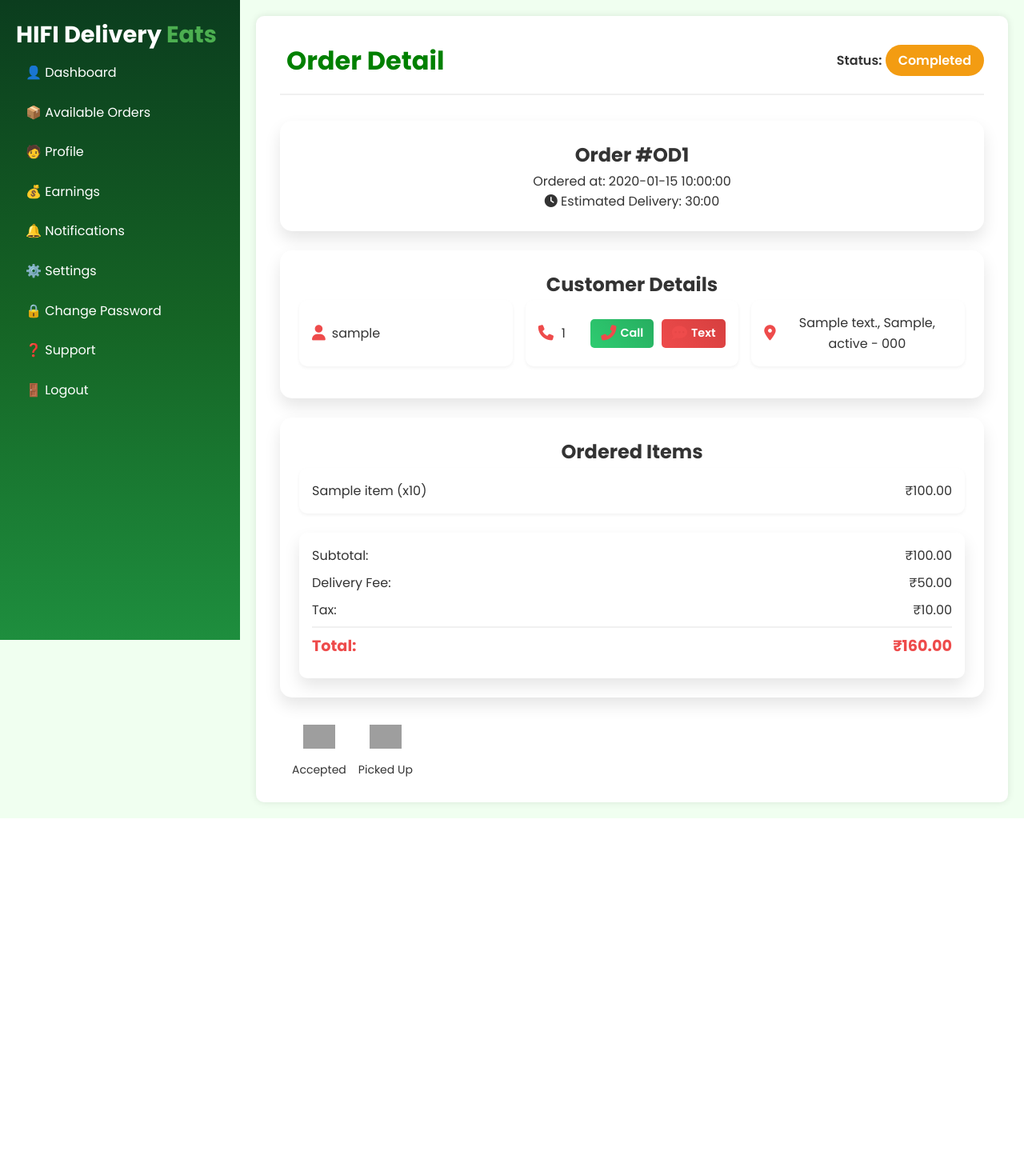
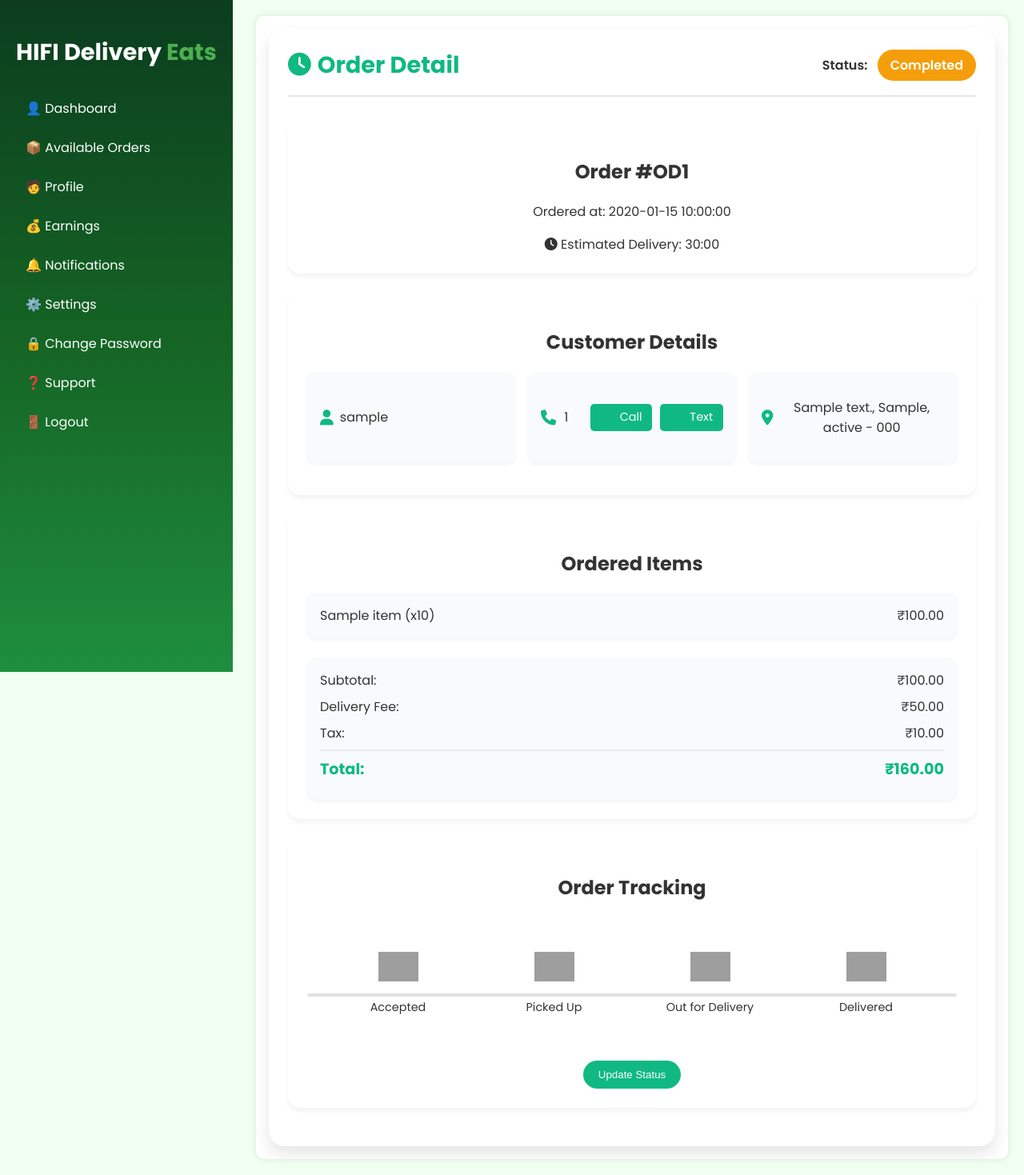
Before and after one commit to Honey22205/Hifi, a Flask app: page /delivery-partner/order-tracking/1 in a window 1280 px wide. Shown: the whole page at 80% size. Before the commit the page ends 1023 px from the top, so only its background shows below. Run offline with Flask 3, Linux system fonts and the light colour scheme; a user stored in the database is signed in; tables that the repository leaves empty hold one stand-in row (values such as "Sample post"); some libraries are stand-ins or nearby versions; grey boxes are pictures that could not be loaded.

Commit message:
Refactor delivery agent routes and update order tracking functionality

```diff
--- a/routes.py
+++ b/routes.py
@@ -726,7 +726,7 @@ def delivery_agent_routes(app, db):
         if not order:
             return "Order not found", 404
 
-        return render_template("delivery_agent/order_detail.html", user=current_user, order=order)
+        return render_template("delivery_agent/track_order.html", user=current_user, order=order)
 
 
 
@@ -772,18 +772,33 @@ def delivery_agent_routes(app, db):
         order = Order.query.get_or_404(order_id)
 
         valid_statuses = ["Accepted", "Picked Up", "Out for Delivery", "Delivered"]
-        new_status = request.form.get('delivery_status')
+        data = request.get_json() or {}
+        new_status = data.get('status')
 
-        if new_status in valid_statuses:
-            order.delivery_status = new_status
-            if new_status == "Delivered":
-                order.status = "Delivered"
-                order.delivered_at = func.now()
-            db.session.commit()
-        else:
-            return "Invalid status update", 400
+        if new_status not in valid_statuses:
+            return jsonify({"error": "Invalid status update"}), 400
 
-        return redirect(url_for('delivery_partner_order_detail', order_id=order_id))
+        order.delivery_status = new_status
+        if new_status == "Delivered":
+            order.status = "Delivered"
+            order.delivered_at = func.now()
+
+        db.session.commit()
+
+        # Optionally, include earnings details if needed.
+        response_data = {
+            "order_id": order.id,
+            "delivery_status": order.delivery_status
+        }
+        if new_status == "Delivered" and hasattr(order, "earnings"):
+            response_data["earnings"] = {
+                "base_pay": order.earnings.base_pay,
+                "bonus": order.earnings.bonus,
+                "trips_count": order.earnings.trips_count,
+                "total": order.earnings.total
+            }
+
+        return jsonify(response_data), 200
 
 
 
--- a/static/css/delivery_agent/index.css
+++ b/static/css/delivery_agent/index.css
@@ -10,7 +10,7 @@ body {
     position: fixed;
     top: 0;
     left: 0;
-    width: 300px;  /* Increased width so title displays properly */
+    width: auto;  /* Increased width so title displays properly */
     height: 100vh;
     background: linear-gradient(180deg, #0b3d1e, #156425, #1e8e3e);
     padding: 20px;
--- a/static/css/delivery_agent/track_order.css
+++ b/static/css/delivery_agent/track_order.css
@@ -1,23 +1,47 @@
+ /*-------------------------------------------
+  Global & Layout
+-------------------------------------------*/
 :root {
-    --primary-color: #ee4b4b;
-    --primary-dark: #d63f3f;
+  --primary-color: #10b981;
+  --primary-dark: #059669;
   --secondary-color: #333333;
-    --success-color: #2ecc71;
-    --success-dark: #27ae60;
-    --warning-color: #f39c12;
-    --danger-color: #e74c3c;
-    --danger-dark: #c0392b;
+  --success-color: #10b981;
+  --success-dark: #059669;
+  --warning-color: #f59e0b;
+  --danger-color: #ef4444;
+  --danger-dark: #dc2626;
   --text-color: #333333;
   --bg-color: #f0fff0;
   --card-bg: #ffffff;
   --shadow: 0 10px 20px rgba(0, 0, 0, 0.1);
+  --border-color: #e5e7eb;
+  --muted-color: #6b7280;
 }
 
-  /* Wrap the page content so these styles do not affect the sidebar */
+/* Base Styles */
+body {
+  font-family: "Poppins", sans-serif;
+  background-color: var(--bg-color);
+  color: var(--text-color);
+  margin: 0;
+  padding: 0;
+}
+
+
+/* Main content area */
+.main-content {
+  flex: 1;
+  padding: 1rem;
+  overflow-x: auto;
+}
+
+/*-------------------------------------------
+Order Detail Container Styles
+-------------------------------------------*/
 .order-detail-container {
-    max-width: 900px;
-    margin: 2rem auto;
-    padding: 1rem;
+  max-width: 1100px;
+  margin: 0 auto;
+  padding: 1.5rem;
   background-color: var(--card-bg);
   border-radius: 20px;
   box-shadow: var(--shadow);
@@ -30,7 +54,7 @@
   align-items: center;
   margin-bottom: 2rem;
   padding-bottom: 1rem;
-    border-bottom: 2px solid #f0f0f0;
+  border-bottom: 2px solid var(--border-color);
 }
 .order-detail-container .logo {
   display: flex;
@@ -38,11 +62,13 @@
   gap: 0.5rem;
 }
 .order-detail-container .logo-icon {
-    font-size: 2.5rem;
+  font-size: 1.8rem;
+  color: var(--primary-color);
 }
 .order-detail-container h1 {
-    font-size: 2rem;
-    color: green;
+  font-size: 1.8rem;
+  color: var(--primary-color);
+  margin: 0;
 }
 
 /* Order Status */
@@ -51,25 +77,35 @@
 }
 .order-detail-container .status-label {
   font-weight: 600;
+  margin-right: 0.5rem;
 }
 .order-detail-container .status-value {
   padding: 0.5rem 1rem;
   border-radius: 20px;
   background-color: var(--warning-color);
-    color: white;
+  color: #fff;
   font-weight: 600;
+}
+.order-detail-container .status-value[data-status="Delivered"] {
+  background-color: var(--success-color);
+}
+.order-detail-container .status-value[data-status="Out for Delivery"] {
+  background-color: #3b82f6;
+}
+.order-detail-container .status-value[data-status="Picked Up"] {
+  background-color: var(--warning-color);
 }
 
 /* Card Styles */
 .order-detail-container .card {
-    background: white;
+  background: #fff;
   padding: 1.5rem;
   border-radius: 15px;
-    box-shadow: var(--shadow);
+  box-shadow: 0 4px 6px rgba(0, 0, 0, 0.05);
   margin-bottom: 1.5rem;
 }
 
-  /* Customer and Order Details */
+/* Info Grid (Customer & Order Details) */
 .order-detail-container .info-grid {
   display: grid;
   grid-template-columns: repeat(auto-fit, minmax(200px, 1fr));
@@ -80,7 +116,7 @@
   display: flex;
   align-items: center;
   gap: 0.5rem;
-    background-color: white;
+  background-color: #f9fafb;
   padding: 1rem;
   border-radius: 10px;
   box-shadow: 0 2px 4px rgba(0, 0, 0, 0.05);
@@ -90,26 +126,28 @@
   color: var(--primary-color);
 }
 
-  /* Order Items and Summary */
+/* Order Items & Summary */
 .order-detail-container .order-items ul {
   list-style-type: none;
+  padding: 0;
+  margin: 0 0 1.5rem 0;
 }
 .order-detail-container .order-items li {
   display: flex;
   justify-content: space-between;
   align-items: center;
   padding: 1rem;
-    background-color: white;
+  background-color: #f9fafb;
   border-radius: 10px;
   margin-bottom: 0.5rem;
   box-shadow: 0 2px 4px rgba(0, 0, 0, 0.05);
 }
 .order-detail-container .order-summary {
   margin-top: 1.5rem;
-    background-color: white;
+  background-color: #f9fafb;
   padding: 1rem;
   border-radius: 10px;
-    box-shadow: var(--shadow);
+  box-shadow: 0 2px 4px rgba(0, 0, 0, 0.05);
 }
 .order-detail-container .summary-item {
   display: flex;
@@ -120,7 +158,7 @@
   font-weight: 700;
   font-size: 1.2rem;
   color: var(--primary-color);
-    border-top: 2px solid #f0f0f0;
+  border-top: 2px solid var(--border-color);
   padding-top: 0.5rem;
   margin-top: 0.5rem;
 }
@@ -144,130 +182,106 @@
   display: flex;
   align-items: center;
   gap: 5px;
+  transition: all 0.3s ease;
 }
 .order-detail-container .btn-call {
-    background: linear-gradient(45deg, var(--success-color), var(--success-dark));
-    color: white;
+  background: var(--success-color);
+  color: #fff;
 }
 .order-detail-container .btn-call:hover {
-    background: linear-gradient(45deg, var(--success-dark), var(--success-color));
+  background: var(--success-dark);
 }
 .order-detail-container .btn-text {
-    background: linear-gradient(45deg, var(--primary-color), var(--primary-dark));
-    color: white;
+  background: var(--primary-color);
+  color: #fff;
 }
 .order-detail-container .btn-text:hover {
-    background: linear-gradient(45deg, var(--primary-dark), var(--primary-color));
+  background: var(--primary-dark);
 }
 
-  /* Tracking Section */
+/*-------------------------------------------
+Tracking Section
+-------------------------------------------*/
+.order-detail-container .tracking-section {
+  position: relative;
+}
 .order-detail-container .tracking-container {
+  position: relative;
+  padding: 2rem 1rem;
+  margin: 1.5rem 0;
+}
+.order-detail-container .tracking-steps {
   display: flex;
   justify-content: space-between;
-    align-items: center;
-    width: 100%;
-    background: white;
-    padding: 20px;
-    border-radius: 15px;
-    box-shadow: 0px 4px 10px rgba(0, 0, 0, 0.1);
   position: relative;
-    flex-wrap: wrap;
-    margin-bottom: 1rem;
+  z-index: 2;
 }
 .order-detail-container .tracking-step {
-    text-align: center;
-    width: 22%;
+  display: flex;
+  flex-direction: column;
+  align-items: center;
+  width: 25%;
   position: relative;
 }
-  .order-detail-container .tracking-step img {
-    width: 60px;
-    height: 60px;
-    margin-bottom: 10px;
-    transition: transform 0.3s ease-in-out;
+.order-detail-container .step-icon-container {
+  width: 50px;
+  height: 50px;
+  display: flex;
+  align-items: center;
+  justify-content: center;
+  margin-bottom: 0.5rem;
 }
-  .order-detail-container .tracking-step.active img {
-    transform: scale(1.2);
-    filter: drop-shadow(0px 0px 5px #ff5722);
+.order-detail-container .step-icon-container img {
+  max-width: 100%;
+  max-height: 100%;
+  object-fit: contain;
 }
+.order-detail-container .step-text {
+  font-size: 0.9rem;
+  text-align: center;
+  margin-top: 0.5rem;
+}
+
+/* Horizontal line & progress bar */
 .order-detail-container .step-line {
   position: absolute;
-    top: 30px;
-    left: 12.5%;
-    width: 75%;
-    height: 5px;
-    background: #ddd;
-    z-index: -1;
-    transition: background 0.5s ease-in-out;
+  top: 50%;
+  left: 0;
+  right: 0;
+  height: 4px;
+  background-color: var(--border-color);
+  z-index: 1;
 }
-  .order-detail-container .step-text {
-    font-size: 14px;
-    color: #555;
-    font-weight: 400;
-    transition: color 0.3s ease-in-out;
+.order-detail-container .progress-bar {
+  position: absolute;
+  top: 50%;
+  left: 0;
+  right: 0;
+  height: 4px;
+  z-index: 2;
+  overflow: hidden;
 }
-  .order-detail-container .tracking-step.active .step-text {
-    font-weight: bold;
-    color: #ff5722;
+.order-detail-container .progress-bar .progress {
+  height: 100%;
+  width: 0%;
+  background-color: var(--primary-color);
+  transition: width 0.4s ease;
 }
 
-  /* Progress Bar */
-  .order-detail-container .progress-bar {
-    width: 80%;
-    height: 8px;
-    background: #ddd;
-    border-radius: 5px;
-    margin: 20px 0;
-    position: relative;
-    max-width: 700px;
-    margin-left: 5rem;
+/* Tracking Actions */
+.order-detail-container .tracking-actions {
+  text-align: center;
+  margin-top: 1rem;
 }
-  .order-detail-container .progress {
-    height: 100%;
-    width: 0%;
-    background: #ff5722;
-    border-radius: 5px;
-    transition: width 1s ease-in-out;
+.order-detail-container .btn-update-status {
+  padding: 0.6rem 1.2rem;
+  background-color: var(--primary-color);
+  color: #fff;
+  border: none;
+  border-radius: 25px;
+  cursor: pointer;
+  transition: background-color 0.3s ease;
 }
-
-  /* General Button Styling */
-  .order-detail-container button {
-    padding: 12px 20px;
-    background: #ff5722;
-    color: white;
-    border: none;
-    cursor: pointer;
-    font-size: 16px;
-    border-radius: 5px;
-    margin-top: 10px;
-    transition: 0.3s ease-in-out;
+.order-detail-container .btn-update-status:hover {
+  background-color: var(--primary-dark);
 }
-  .order-detail-container button:hover {
-    background: #e64a19;
-  }
-
-  /* Responsive Styles */
-  @media (max-width: 600px) {
-    .order-detail-container {
-      padding: 1rem;
-      margin: 1rem;
-    }
-    .order-detail-container header {
-      flex-direction: column;
-      align-items: flex-start;
-      gap: 1rem;
-    }
-    .order-detail-container .tracking-container {
-      flex-direction: column;
-      align-items: center;
-    }
-    .order-detail-container .tracking-step {
-      width: 100%;
-      margin-bottom: 20px;
-    }
-    .order-detail-container .step-line {
-      display: none;
-    }
-    .order-detail-container button {
-      width: 100%;
-    }
-  }
--- a/static/js/delivery_agent/track_order.js
+++ b/static/js/delivery_agent/track_order.js
@@ -1,15 +1,98 @@
+document.addEventListener('DOMContentLoaded', function() {
+  // Initialize the tracking UI when the page loads
+  updateTrackingUI();
+
+  // Attach event listener to the update button (if it exists)
+  const updateButton = document.getElementById('updateStatusBtn');
+  if (updateButton) {
+    updateButton.addEventListener('click', trackOrder);
+  }
+});
+
+function updateTrackingUI() {
+  const statusElement = document.getElementById('orderStatus');
+  const currentStatus = statusElement.textContent.trim();
+  const trackingSteps = document.querySelectorAll('.tracking-step');
+  const progressBar = document.getElementById('progressBar');
+  const updateButton = document.getElementById('updateStatusBtn');
+
+  // Define the order of statuses
+  const statusOrder = ["Accepted", "Picked Up", "Out for Delivery", "Delivered"];
+  const currentStepIndex = statusOrder.indexOf(currentStatus);
+
+  // Update progress bar width
+  const progressPercentage = ((currentStepIndex + 1) / statusOrder.length) * 100;
+  if (progressBar) {
+    progressBar.style.width = `${progressPercentage}%`;
+  }
+
+  // Update button text and disable if order is delivered
+  if (updateButton) {
+    if (currentStatus === "Delivered") {
+      updateButton.textContent = "Order Completed";
+      updateButton.disabled = true;
+    } else {
+      updateButton.textContent = "Update Status";
+      updateButton.disabled = false;
+    }
+  }
+
+  // Update each step's appearance based on the current status
+  trackingSteps.forEach((step) => {
+    const stepStatus = step.getAttribute('data-step');
+    const stepIndex = statusOrder.indexOf(stepStatus);
+
+    // Reset any classes that indicate status
+    step.classList.remove('active', 'completed');
+
+    if (stepIndex < currentStepIndex) {
+      // Mark steps before the current one as completed
+      step.classList.add('completed');
+      const iconElement = step.querySelector('.step-icon i');
+      if (iconElement) {
+        iconElement.className = 'fas fa-check';
+      }
+    } else if (stepIndex === currentStepIndex) {
+      // Mark the current step as active
+      step.classList.add('active');
+    }
+  });
+}
+
 function trackOrder() {
   const container = document.querySelector('.order-detail-container');
+  if (!container) return; // safeguard if container is missing
+
   const orderId = container.getAttribute('data-order-id');
-    const steps = document.querySelectorAll('.tracking-step');
-    const progress = document.querySelector('.progress');
+  const statusElement = document.getElementById('orderStatus');
+  let currentStatus = statusElement.textContent.trim();
+
+  // Normalize backend terminology: if "Completed" then consider it as "Delivered"
+  if (currentStatus === "Completed") {
+    currentStatus = "Delivered";
+  }
+
+  // Define the order of statuses
+  const statusOrder = ["Accepted", "Picked Up", "Out for Delivery", "Delivered"];
+  const currentStepIndex = statusOrder.indexOf(currentStatus);
+
+  // If already delivered or an unknown status, do nothing
+  if (currentStatus === "Delivered" || currentStepIndex === -1) {
+    return;
+  }
+
+  // Determine the next status in the sequence
+  const nextStepIndex = currentStepIndex + 1;
+  if (nextStepIndex < statusOrder.length) {
+    const nextStatus = statusOrder[nextStepIndex];
 
     // Send POST request to update the order's status
     fetch(`/api/orders/${orderId}/update_status`, {
       method: 'POST',
       headers: {
         'Content-Type': 'application/json'
-      }
+      },
+      body: JSON.stringify({ status: nextStatus })
     })
     .then(response => {
       if (!response.ok) {
@@ -18,44 +101,30 @@ function trackOrder() {
       return response.json();
     })
     .then(data => {
-      // Determine the current status and update the UI accordingly.
-      // Assume the status sequence is: Accepted, Picked Up, Out for Delivery, Delivered
-      const statusOrder = ["Accepted", "Picked Up", "Out for Delivery", "Delivered"];
-
-      // Map backend status if necessary (if backend returns "Completed" for final step)
-      let displayStatus = data.delivery_status;
-      if (displayStatus === "Completed") {
-        displayStatus = "Delivered";
+      // Use the backend status if provided, mapping "Completed" to "Delivered" if needed
+      let updatedStatus = data.delivery_status || nextStatus;
+      if (updatedStatus === "Completed") {
+        updatedStatus = "Delivered";
       }
 
-      // Find the index of the current status
-      const currentStep = statusOrder.indexOf(displayStatus);
+      // Update the status display in the UI
+      statusElement.textContent = updatedStatus;
+      statusElement.setAttribute('data-status', updatedStatus);
 
-      // Update the active class on each tracking step
-      steps.forEach((step, index) => {
-        if (index <= currentStep) {
-          step.classList.add("active");
-        } else {
-          step.classList.remove("active");
-        }
-      });
+      // Refresh the tracking UI based on the new status
+      updateTrackingUI();
 
-      // Update progress bar width: calculates percentage based on current step
-      progress.style.width = `${((currentStep + 1) / statusOrder.length) * 100}%`;
-
-      // Optionally update any status text on the page if needed
-      const statusElement = document.getElementById('orderStatus');
-      if (statusElement) {
-        statusElement.textContent = displayStatus;
-      }
-
-      // Optionally, if delivered and earnings data is provided, show an alert with earnings info
-      if (displayStatus === "Delivered" && data.earnings) {
+      // If the order is now delivered, show an earnings alert if data is provided
+      if (updatedStatus === "Delivered") {
+        if (data.earnings) {
           alert(`Earnings Updated:
 Base Pay: ₹${data.earnings.base_pay}
 Bonus: ₹${data.earnings.bonus}
 Trips: ${data.earnings.trips_count}
 Total: ₹${data.earnings.total}`);
+        } else {
+          alert("Order successfully delivered!");
+        }
       }
     })
     .catch(err => {
@@ -63,3 +132,4 @@ function trackOrder() {
       alert(err.error || 'An error occurred while updating status.');
     });
   }
+}
--- a/templates/delivery_agent/index.html
+++ b/templates/delivery_agent/index.html
@@ -8,7 +8,7 @@
   {% block css %}{% endblock css %}
 </head>
 <body>
-  <div class="sidebar">
+  <aside class="sidebar">
     <h2>HIFI Delivery <span class="highlight">Eats</span></h2>
     <ul>
         <li class="{% if request.endpoint == 'delivery_agent' %}active{% endif %}">
@@ -40,7 +40,7 @@
         </li>
       </ul>
 
-  </div>
+  </aside>
   <div class="main-content">
     <!-- Flash messages container -->
     {% with messages = get_flashed_messages() %}
--- a/templates/delivery_agent/track_order.html
+++ b/templates/delivery_agent/track_order.html
@@ -1,28 +1,31 @@
 {% extends "delivery_agent/index.html" %} {% block css %}
-<link rel="stylesheet" href="/css/delivery_agent/track_order.css" />
 <link
   href="https://fonts.googleapis.com/css2?family=Poppins:wght@300;400;500;600;700&display=swap"
   rel="stylesheet"
 />
-<script
-  src="https://kit.fontawesome.com/a076d05399.js"
-  crossorigin="anonymous"
-></script>
+<link
+  href="https://cdnjs.cloudflare.com/ajax/libs/font-awesome/6.4.0/css/all.min.css"
+  rel="stylesheet"
+/>
+<link href="/css/delivery_agent/track_order.css" rel="stylesheet" />
 {% endblock css %} {% block content %}
-<div class="order-detail-container">
+<div class="order-detail-container" data-order-id="{{ order.id }}">
   <header>
     <div class="logo">
-      <span class="logo-icon"></span>
+      <i class="fas fa-clock logo-icon"></i>
       <h1>Order Detail</h1>
     </div>
     <div class="order-status">
       <span class="status-label">Status:</span>
-      <span class="status-value" id="orderStatus"
-        >{{ order.delivery_status }}</span
+      <span
+        class="status-value"
+        id="orderStatus"
+        data-status="{{ order.delivery_status }}"
       >
+        {{ order.delivery_status }}
+      </span>
     </div>
   </header>
-
   <main>
     <section class="order-info card">
       <h2>Order #OD{{ order.id }}</h2>
@@ -38,7 +41,6 @@
         <span id="estimatedDelivery">30:00</span>
       </div>
     </section>
-
     <section class="customer-info card">
       <h2>Customer Details</h2>
       <div class="info-grid">
@@ -70,7 +72,6 @@
         </div>
       </div>
     </section>
-
     <section class="order-items card">
       <h2>Ordered Items</h2>
       <ul id="itemList">
@@ -106,51 +107,67 @@
         </div>
       </div>
     </section>
-    <section>
+    <!-- Tracking Section -->
+    <section class="tracking-section card">
+      <h2>Order Tracking</h2>
       <div class="tracking-container">
-        <div class="step-line"></div>
-
-        <div class="tracking-step active">
+        <!-- Horizontal line connecting steps -->
+        <!-- Progress bar -->
+        <div class="progress-bar">
+          <div class="progress" id="progressBar"></div>
+        </div>
+        <!-- Steps -->
+        <div class="tracking-steps">
+          <div class="tracking-step" data-step="Accepted">
+            <div class="step-icon-container">
               <img
                 src="https://cdn-icons-png.flaticon.com/512/747/747376.png"
                 alt="Accepted"
               />
+            </div>
             <div class="step-text">Accepted</div>
           </div>
-
-        <div class="tracking-step">
+          <div class="tracking-step" data-step="Picked Up">
+            <div class="step-icon-container">
               <img
                 src="https://cdn-icons-png.flaticon.com/512/1046/1046784.png"
                 alt="Picked Up"
               />
+            </div>
             <div class="step-text">Picked Up</div>
           </div>
-
-        <div class="tracking-step">
+          <div class="tracking-step" data-step="Out for Delivery">
+            <div class="step-icon-container">
               <img
                 src="https://cdn-icons-png.flaticon.com/512/3075/3075977.png"
                 alt="Out for Delivery"
               />
+            </div>
             <div class="step-text">Out for Delivery</div>
           </div>
-
-        <div class="tracking-step">
+          <div class="tracking-step" data-step="Delivered">
+            <div class="step-icon-container">
               <img
                 src="https://cdn-icons-png.flaticon.com/512/190/190411.png"
                 alt="Delivered"
               />
+            </div>
             <div class="step-text">Delivered</div>
           </div>
-        <div class="progress-bar">
-          <div class="progress"></div>
         </div>
-
       </div>
-    <button onclick="trackOrder()">Next Step</button>
-
+      <div class="tracking-actions">
+        <button
+          id="updateStatusBtn"
+          class="btn-update-status"
+          onclick="trackOrder()"
+        >
+          Update Status
+        </button>
+      </div>
     </section>
   </main>
 </div>
 {% endblock content %} {% block script %}
 <script src="/js/delivery_agent/track_order.js"></script>
-{% endblock %}
+{% endblock script %}
```
Also changed, not shown: templates/delivery_agent/dashboard.html (+20 -9 lines), instance/database.db. Lines whose indentation alone changed are shown as unchanged.
